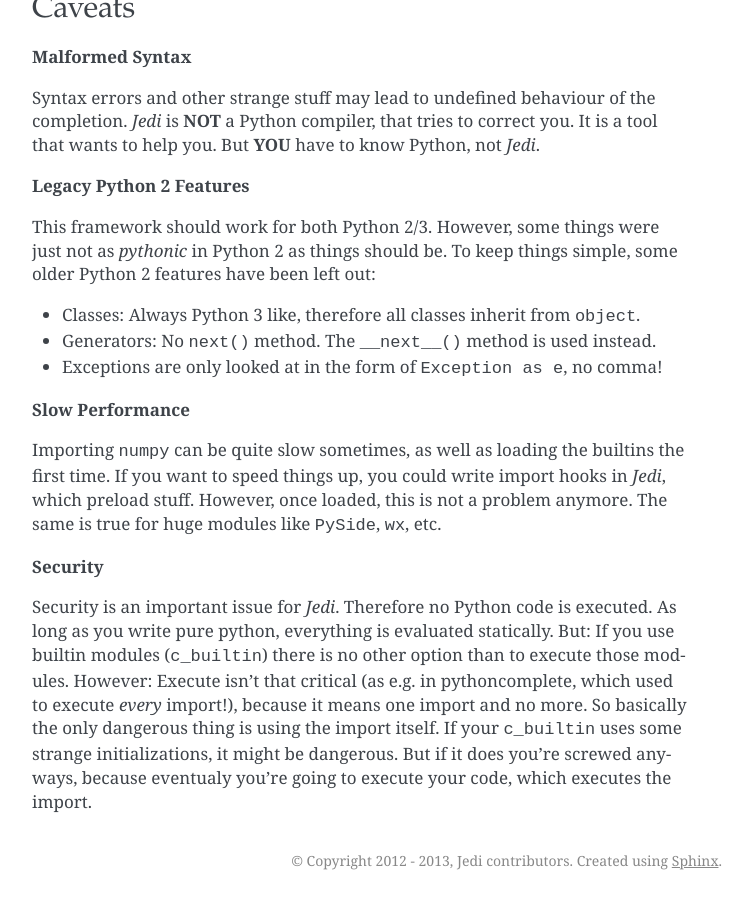
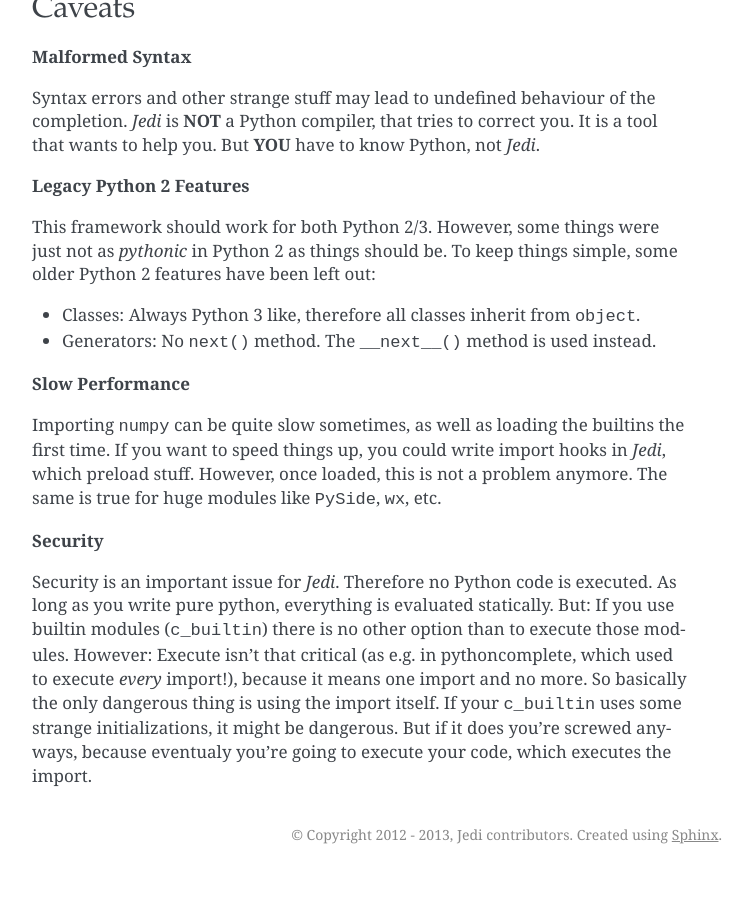
Before and after one commit to davidhalter/jedi, a Sphinx documentation site: the page built from docs/docs/features.rst, in a window 1280 px wide and 900 px high, scrolled down 1273 px. Shown: the whole window, without its empty margins (388-1140 px from the left). Built offline with Sphinx 7.4.7, drawn with Linux system fonts in a browser that asks for light colours; after the commit the page ends 2147 px from its top, so only the background shows below that.

Commit message:
exceptions are now accepted in the form of 'except Exception, e'

```diff
--- a/docs/docs/features.rst
+++ b/docs/docs/features.rst
@@ -75,7 +75,6 @@
 
 - Classes: Always Python 3 like, therefore all classes inherit from ``object``.
 - Generators: No ``next()`` method. The ``__next__()`` method is used instead.
-- Exceptions are only looked at in the form of ``Exception as e``, no comma!
 
 **Slow Performance**
 
```
